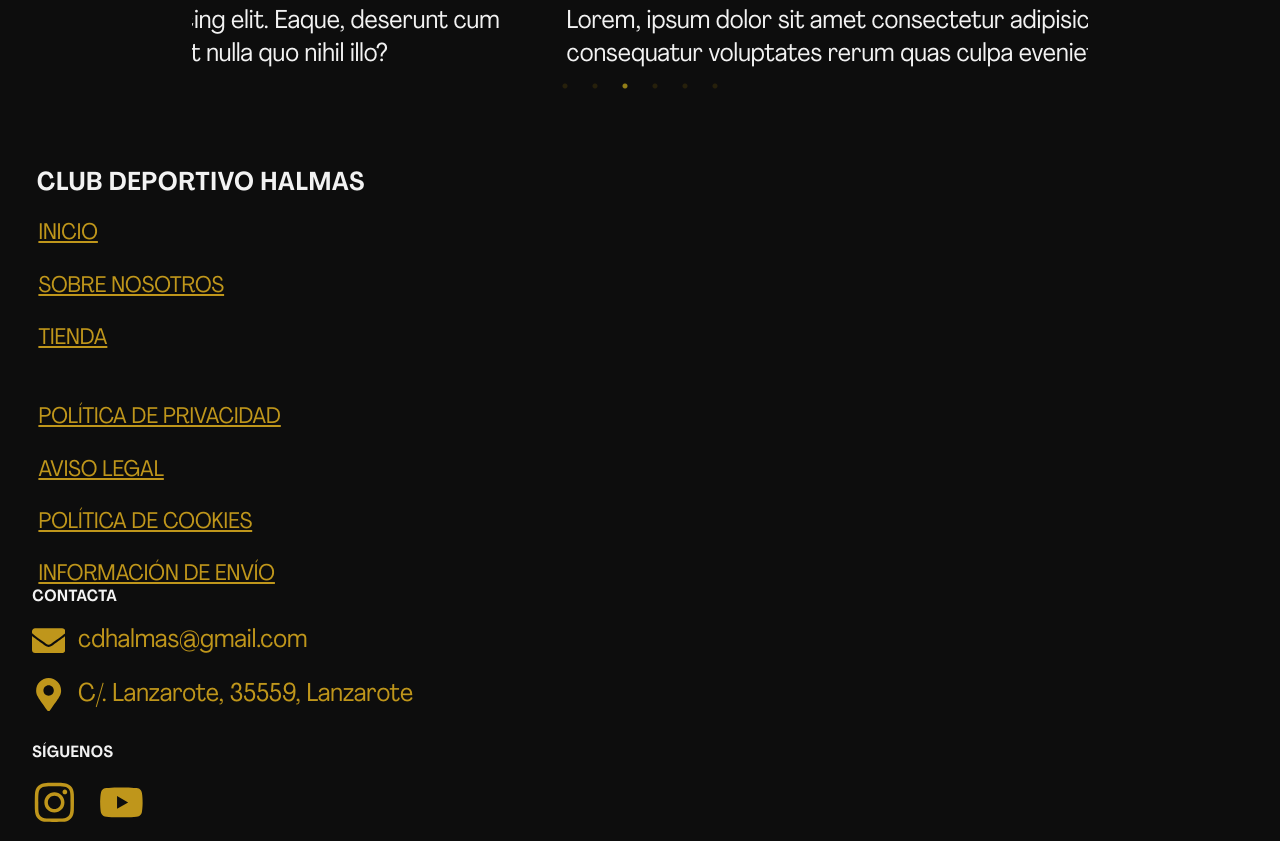
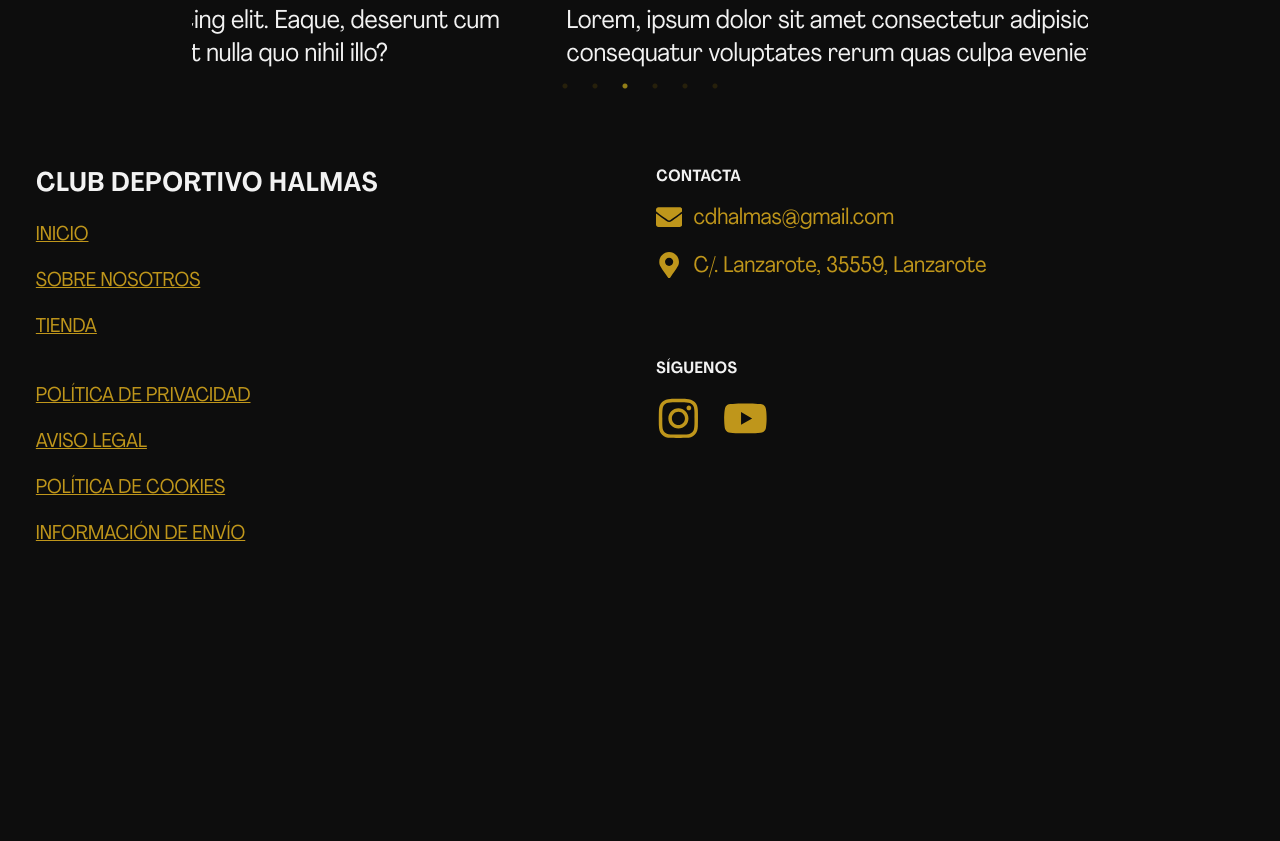
Before and after one commit to Webit-O/CDH-HALTEROFILIA-LZT, a React (Vite) app in the folder front/: page / in a window 1280 px wide. Shown: the part 3440-4281 px from the top of the page. After the commit the page ends 4010 px from the top, so only its background shows below. Built offline with nearby package versions, Linux system fonts and the light colour scheme.

Commit message:
changes in Footer and NavbarFooter components

```diff
--- a/front/src/components/Footer/Footer.css
+++ b/front/src/components/Footer/Footer.css
@@ -6,15 +6,6 @@
     padding-top: 2em;
     color: var(--satin-sheen-gold);
     row-gap: 1.2em;
-}
-
-.footer__h2 {
-    width: 100%;
-    padding-left: .8em;
-    font-size: calc(.8em + 1vw);
-    font-weight: 600;
-    color: var(--white-smoke);
-    text-transform: uppercase;
 }
 
 .footer__div {
@@ -58,3 +49,28 @@
     font-size: calc(2em + 1vw);
     column-gap: .5em;
 }
+
+@media (width >= 768px) {
+    .footer {
+        flex-direction: row;
+    }
+
+    .navbar-footer,
+    .footer__div {
+        width: 50%;
+    }
+
+    .navbar-footer{
+        font-size: calc(.6em + .8vw);
+    }
+    .navbar-footer__h2 {
+        font-size: calc(.7em + 1vw);
+    }
+
+    .contact-section__p {
+        font-size: calc(.6em + 1vw);
+        a > .icon {
+            font-size: calc(.6em + 1vw);
+        }
+    }
+}
--- a/front/src/components/Footer/Footer.jsx
+++ b/front/src/components/Footer/Footer.jsx
@@ -5,7 +5,6 @@ import './Footer.css'
 const Footer = () => {
   return (
     <div id='footer' className='footer'>
-      <h2 className='footer__h2'>Club deportivo Halmas</h2>
       <NavbarFooter />
       <div className='footer__div'>
         <section className='contact-section'>
--- a/front/src/components/NavbarFooter/NavbarFooter.css
+++ b/front/src/components/NavbarFooter/NavbarFooter.css
@@ -9,6 +9,14 @@
     margin-bottom: 2em;
 }
 
+.navbar-footer__h2 {
+    width: 100%;
+    font-size: calc(1em + 1vw);
+    font-weight: 600;
+    color: var(--white-smoke);
+    text-transform: uppercase;
+}
+
 .navbar-home,
 .navbar-legit {
     display: flex;
--- a/front/src/components/NavbarFooter/NavbarFooter.jsx
+++ b/front/src/components/NavbarFooter/NavbarFooter.jsx
@@ -38,6 +38,7 @@ function NavbarFooter() {
   });
   return (
     <footer className='navbar-footer'>
+      <h2 className='navbar-footer__h2'>Club deportivo Halmas</h2>
         { getRenderLinks }
     </footer>
   )
```
